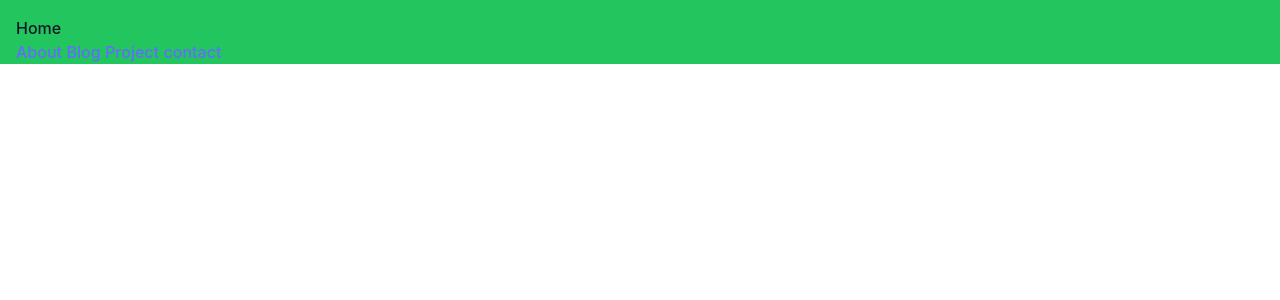
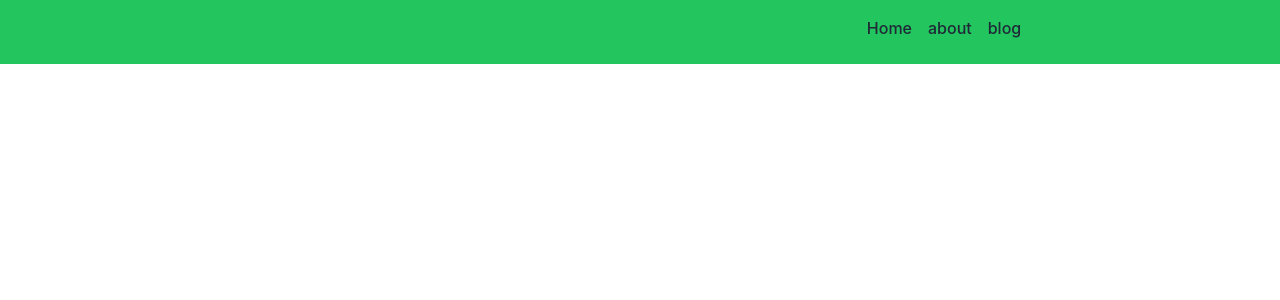
Before and after one commit to MuhammadAlwan30/Portfolio, a Svelte app: page / in a window 1280 px wide. Shown: the top 300 px of the page. Built offline with nearby package versions, Linux system fonts and the light colour scheme.

Commit message:
add navbar

```diff
--- a/src/Home.svelte
+++ b/src/Home.svelte
@@ -5,13 +5,11 @@
     }
 </script>
 
-<header class="m-0 p-4 w-full flex flex-row h-16 bg-green-500"><nav>
-    <a href="#Home" class="text-gray-900"><div>
-        Home
-    </div></a>
-    <a href="#about">About</a>
-    <a href="#blog">Blog</a>
-    <a href="#project">Project</a>
-    <a href="#contact">contact</a>
+<header class="m-0 p-4 w-full flex flex-row-reverse h-16 bg-green-500"><nav class="flex justify-center mx-2 w-1/2">
+    <a href="#home" class="block mx-2 text-gray-800" >Home</a>
+    <a href="#about" class="block mx-2 text-gray-800">about</a>
+    <a href="#blog" class="block mx-2 text-gray-800">blog</a>
+
 </nav>
+
     </header>
```
